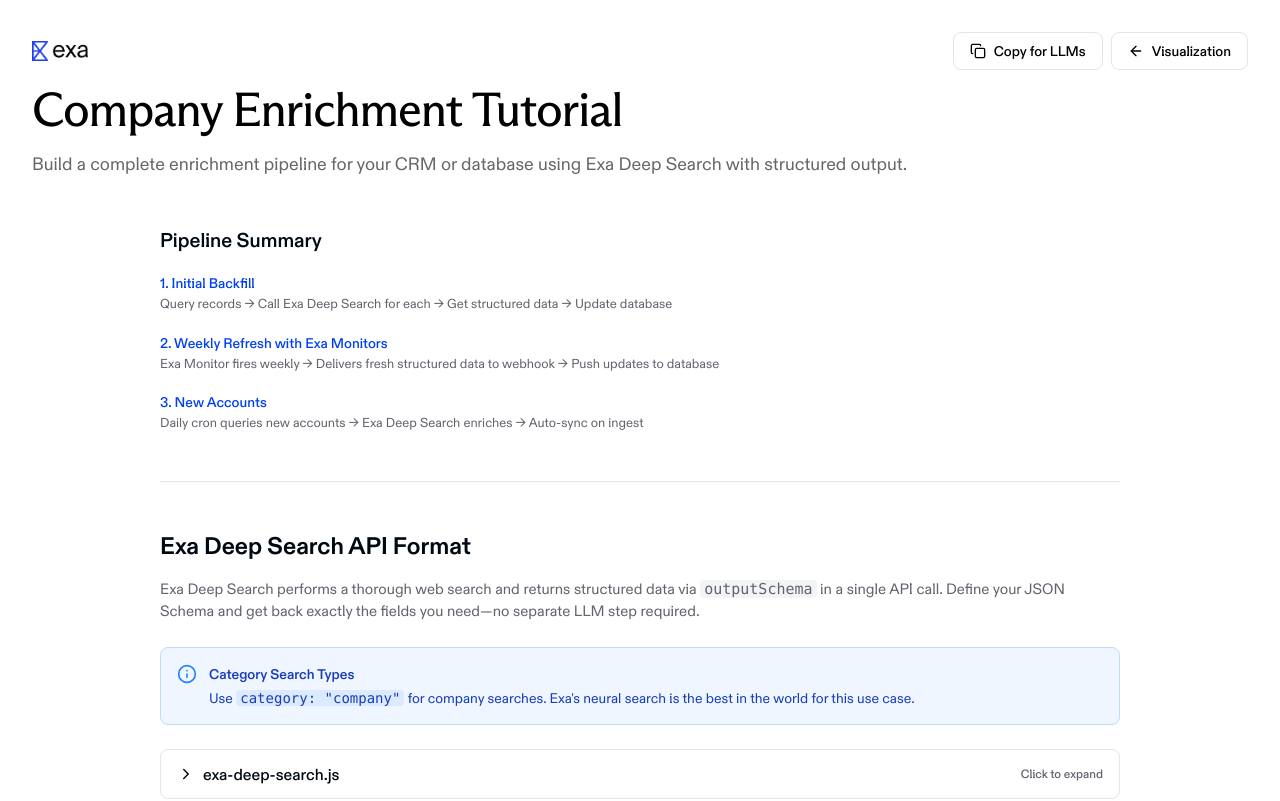
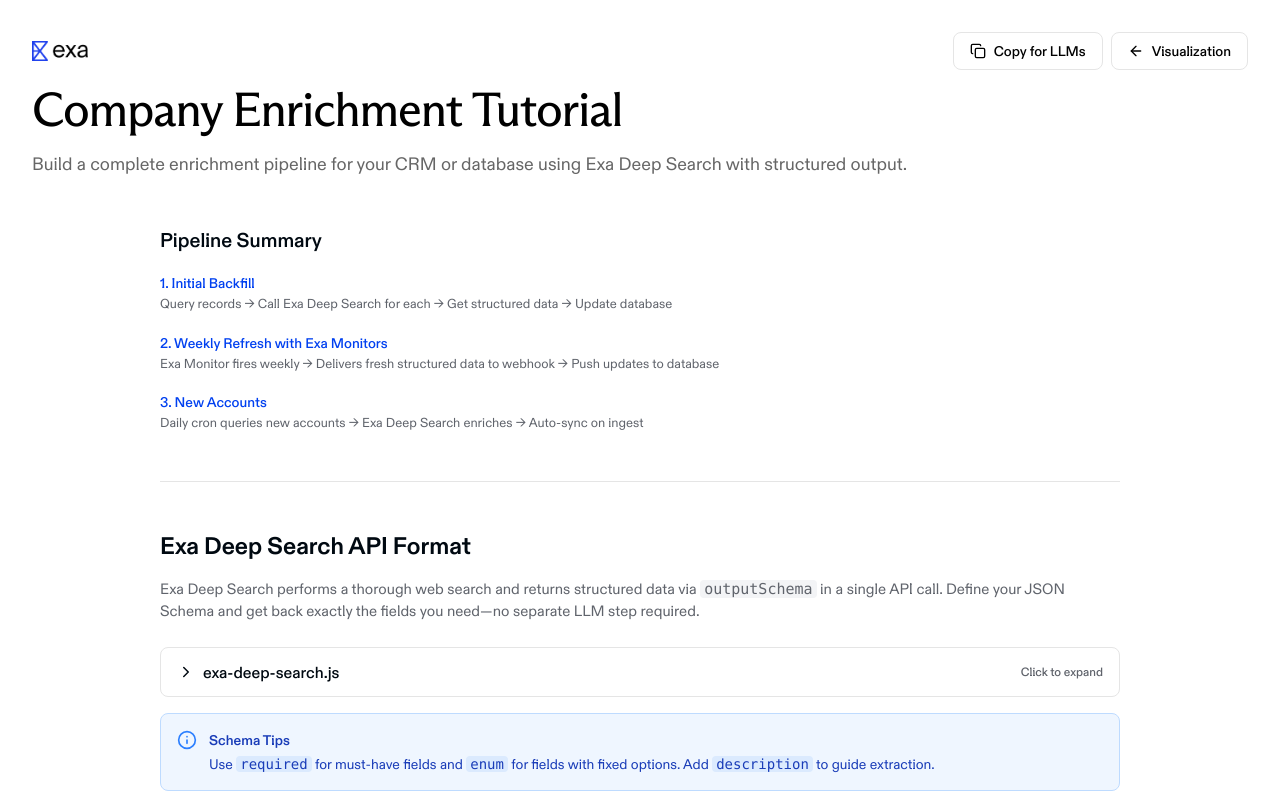
Before and after one commit to exa-labs/company-enrichment-demo, a Next.js app: page /enrichment-demo/ in a window 1280 px wide. Shown: the top 801 px of the page. Built offline with nearby package versions, Linux system fonts and the light colour scheme.

Commit message:
fix: remove Category Search Types callout
Co-Authored-By: jonah@exa.ai <jonah@exa.ai>

```diff
--- a/src/app/page.tsx
+++ b/src/app/page.tsx
@@ -124,12 +124,6 @@ export default function Home() {
               Exa Deep Search performs a thorough web search and returns structured data via <code className="bg-gray-100 px-1 rounded">outputSchema</code> in a single API call.
               Define your JSON Schema and get back exactly the fields you need—no separate LLM step required.
             </p>
-
-            <div className="mb-6">
-              <Note variant="info" title="Category Search Types">
-                Use <code className="bg-blue-100 px-1 rounded">category: &quot;company&quot;</code> for company searches. Exa&apos;s neural search is the best in the world for this use case.
-              </Note>
-            </div>
 
             <CodeBlock
               language="javascript"
```
